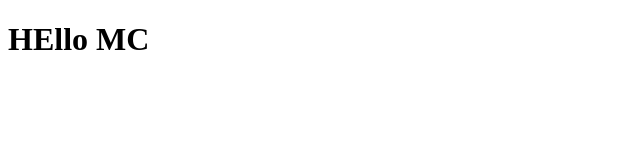
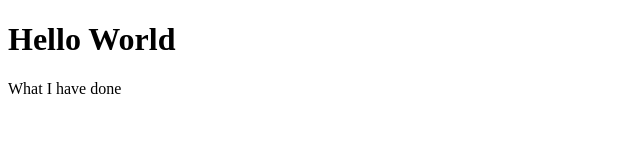
Before and after one commit to surajIITISM/newOne, a plain HTML site: page index.html in a window 1280 px wide. Shown: the whole page, without its empty margins (0-640 px from the left). Drawn offline with Linux system fonts and the light colour scheme.

Commit message:
new change

```diff
--- a/index.html
+++ b/index.html
@@ -7,7 +7,8 @@
   <title>Document</title>
 </head>
 <body>
-  <h1>HEllo MC</h1>
+  <h1>Hello World</h1>
+  <p>What I have done</p>
 
 </body>
 </html>
```
